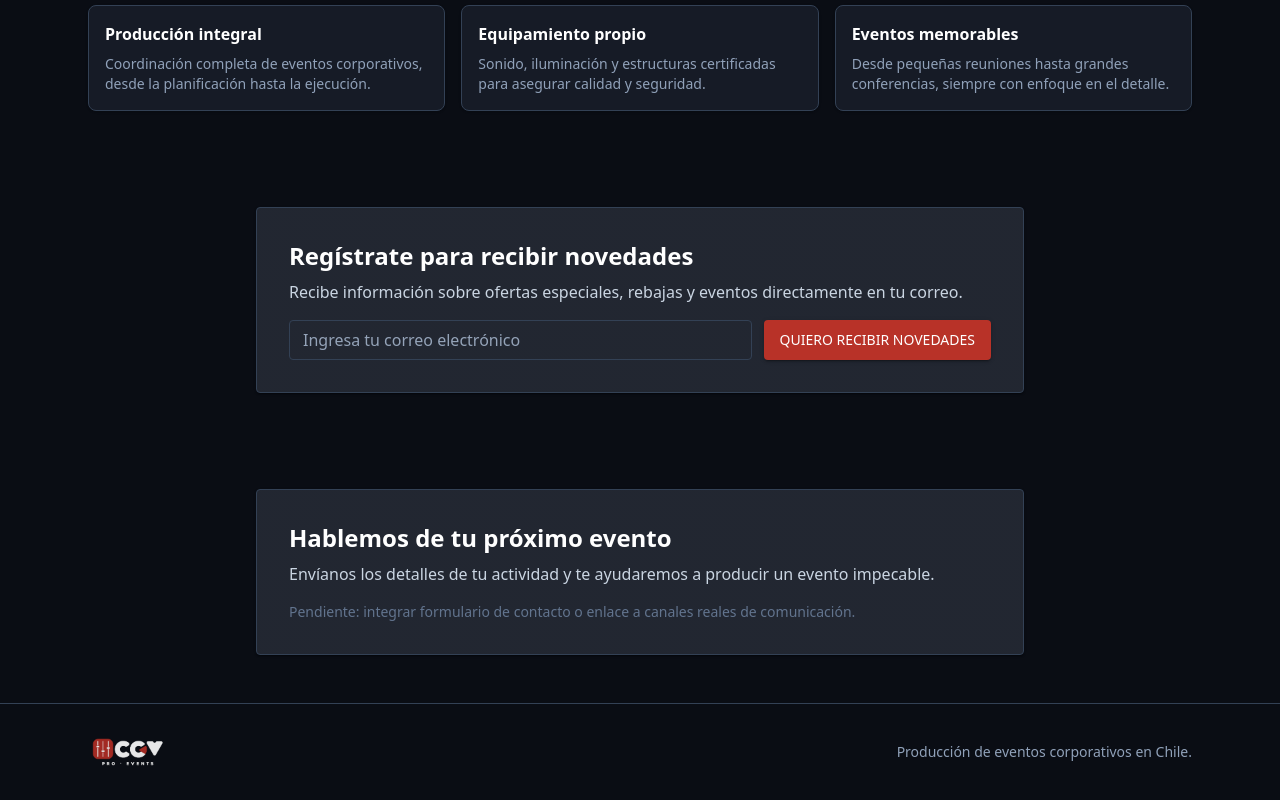
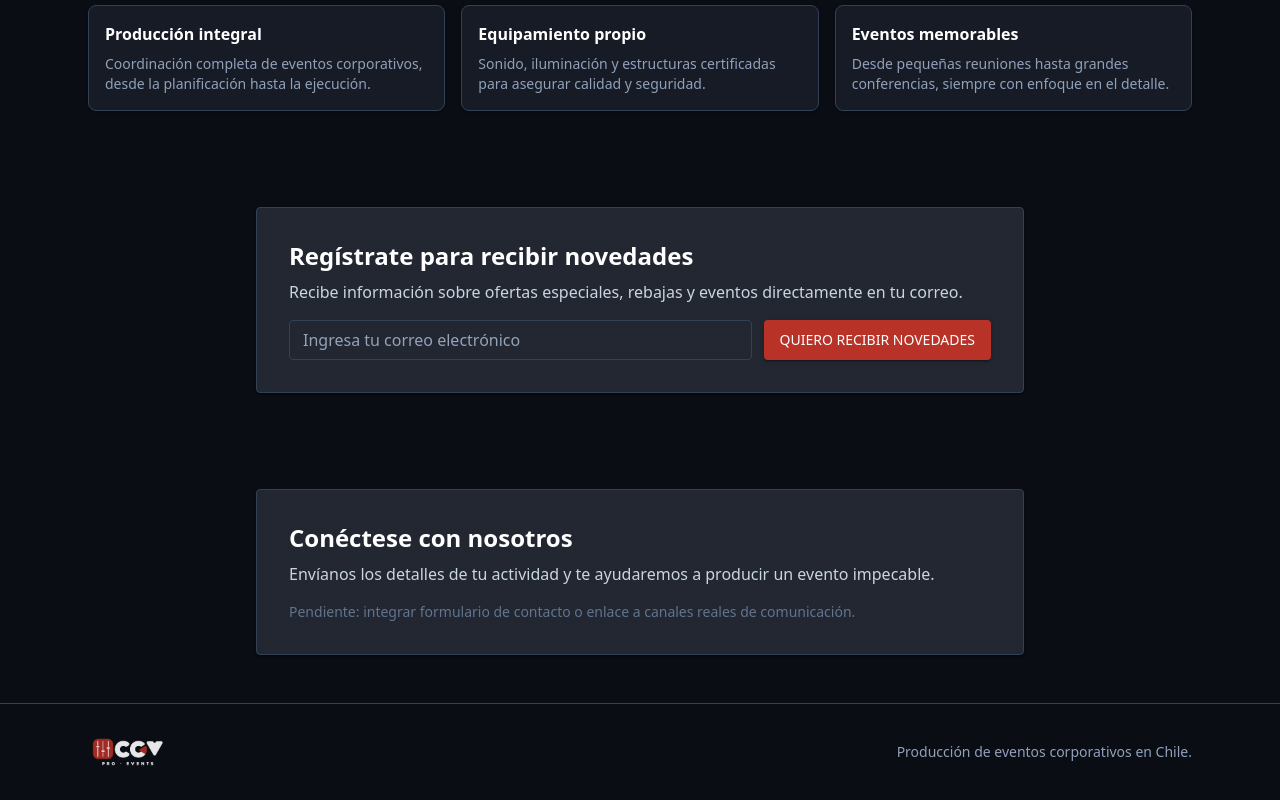
Before and after one commit to wsk4/CGV-pro, a React (Vite) app: page / in a window 1280 px wide. Shown: the part 3114-3914 px from the top of the page. Built offline with nearby package versions, Linux system fonts and the light colour scheme.

Commit message:
Update sections.js

```diff
--- a/src/data/sections.js
+++ b/src/data/sections.js
@@ -33,7 +33,7 @@ export const sections = [
   },
   {
     id: "contact",
-    title: "Hablemos de tu próximo evento",
+    title: "Conéctese con nosotros",
     subtitle:
       "Envíanos los detalles de tu actividad y te ayudaremos a producir un evento impecable.",
   },
```
